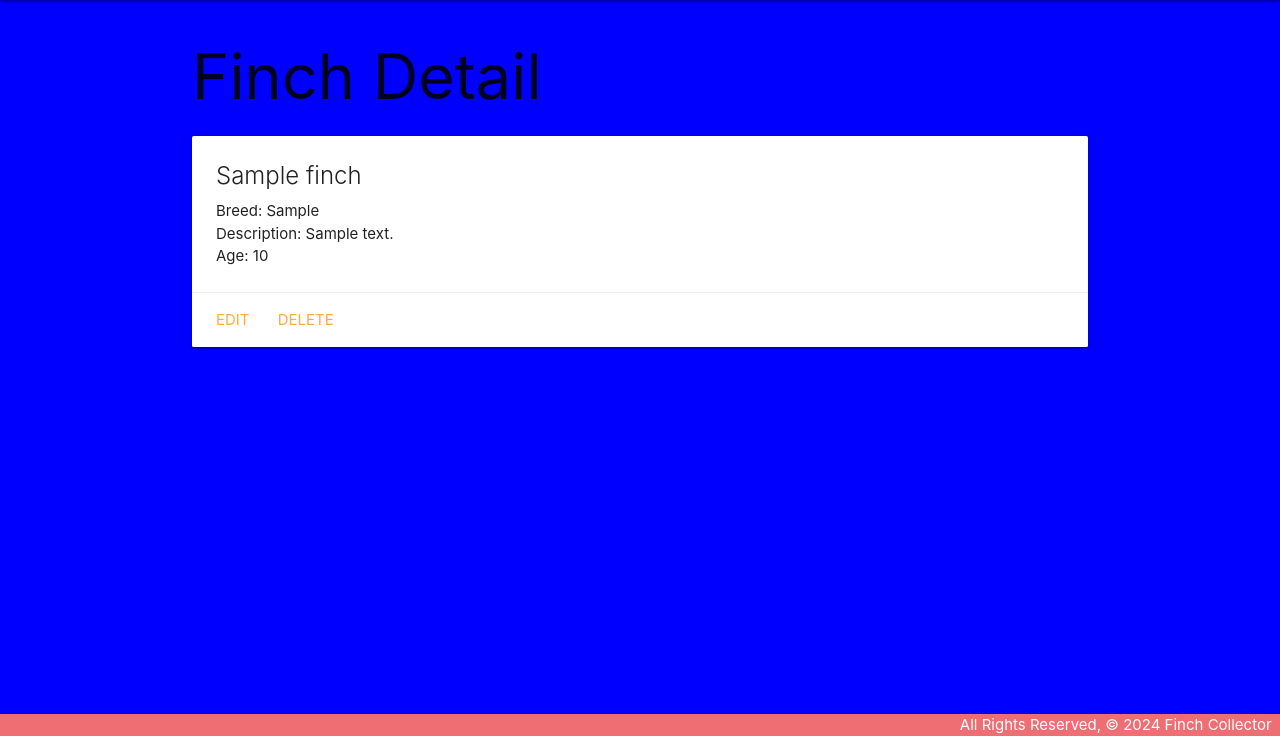
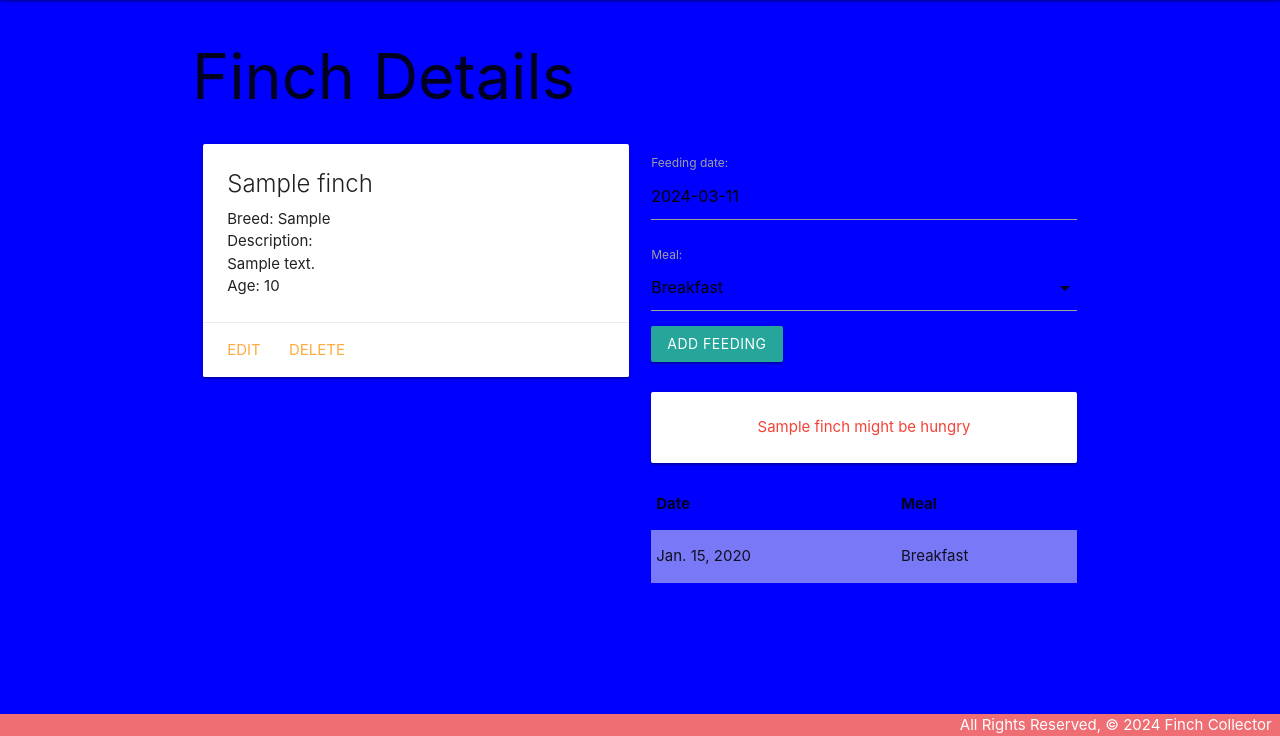
Before and after one commit to mathewhooler/finchcollector, a Django app: page /finches/1/ in a window 1280 px wide. Shown: the part 64-800 px from the top of the page. Run offline with Django 5.2, Linux system fonts and the light colour scheme; tables that the repository leaves empty hold one stand-in row (values such as "Sample post").

Commit message:
Finch Collector Lab Part 4

```diff
--- a/finchcollector/main_app/admin.py
+++ b/finchcollector/main_app/admin.py
@@ -1,5 +1,5 @@
 from django.contrib import admin
+from .models import Finch, Feeding
 
-# Register your models here.
-from .models import Finch
 admin.site.register(Finch)
+admin.site.register(Feeding)
--- /dev/null
+++ b/finchcollector/main_app/forms.py
@@ -0,0 +1,7 @@
+from django.forms import ModelForm
+from .models import Feeding
+
+class FeedingForm(ModelForm):
+  class Meta:
+    model = Feeding
+    fields = ['date', 'meal']
--- a/finchcollector/main_app/models.py
+++ b/finchcollector/main_app/models.py
@@ -1,5 +1,12 @@
 from django.db import models
 from django.urls import reverse
+from datetime import date
+
+MEALS = (
+    ('B', 'Breakfast'),
+    ('L', 'Lunch'),
+    ('D', 'Dinner')
+)
 
 class Finch(models.Model):
     name = models.CharField(max_length=100)
@@ -12,3 +19,19 @@ class Finch(models.Model):
 
     def get_absolute_url(self):
         return reverse('detail', kwargs={'finch_id': self.id})
+
+    def fed_for_today(self):
+        return self.feeding_set.filter(date=date.today()).count() >= len(MEALS)
+
+class Feeding(models.Model):
+    date = models.DateField('feeding date')
+    meal = models.CharField(
+        max_length=1,
+        choices=MEALS,
+        default=MEALS[0][0]
+    )
+    finch = models.ForeignKey(Finch, on_delete=models.CASCADE)
+    def __str__(self):
+        return f"{self.get_meal_display()} on {self.date}"
+    class Meta:
+        ordering = ['-date']
--- a/finchcollector/main_app/templates/base.html
+++ b/finchcollector/main_app/templates/base.html
@@ -14,7 +14,7 @@
       href="https://cdnjs.cloudflare.com/ajax/libs/materialize/1.0.0/css/materialize.min.css"
     />
     <link rel="stylesheet" type="text/css" href="{% static 'css/style.css' %}" />
-
+    <script src="https://cdnjs.cloudflare.com/ajax/libs/materialize/1.0.0/js/materialize.min.js"></script>
   </head>
   <body>
     <header class="navbar-fixed">
--- a/finchcollector/main_app/templates/finches/detail.html
+++ b/finchcollector/main_app/templates/finches/detail.html
@@ -1,18 +1,19 @@
-{% extends 'base.html' %} {% block content %}
+{% extends 'base.html' %}
+{% block content %}
 
-<h1>Finch Detail</h1>
+<h1>Finch Details</h1>
 
-
-
+<div class="row">
+  <div class="col s6">
     <div class="card">
       <div class="card-content">
-      <!-- Use double curly braces to render variable values -->
         <span class="card-title">{{ finch.name }}</span>
         <p>Breed: {{ finch.breed }}</p>
-      <p>Description: {{ finch.description }}</p>
+        <p>Description: {{ finch.description|linebreaks }}</p>
         {% if finch.age > 0 %}
           <p>Age: {{ finch.age }}</p>
         {% else %}
+          <p>Age: Finchling</p>
         {% endif %}
       </div>
       <div class="card-action">
@@ -20,5 +21,47 @@
         <a href="{% url 'finches_delete' finch.id %}">Delete</a>
       </div>
     </div>
+  </div>
+  <!-- New Markup Below -->
+  <div class="col s6">
+    <!-- add the action attribute as follows -->
+    <form action="{% url 'add_feeding' finch.id %}" method="POST">
+      {% csrf_token %}
+      {{ feeding_form.as_p }}
+      <input type="submit" class="btn" value="Add Feeding">
+    </form>
+    <br>
+    {% if finch.fed_for_today %}
+      <div class="card-panel teal-text center-align">{{finch.name}} has been fed all meals for today</div>
+    {% else %}
+      <div class="card-panel red-text center-align">{{finch.name}} might be hungry</div>
+    {% endif %}
+    <table class="striped">
+      <thead>
+        <tr><th>Date</th><th>Meal</th></tr>
+      </thead>
+      <tbody>
+        {% for feeding in finch.feeding_set.all %}
+          <tr>
+            <td>{{feeding.date}}</td>
+            <td>{{feeding.get_meal_display}}</td>
+          </tr>
+        {% endfor %}
+      </tbody>
+    </table>
+  </div>
+
+</div>
+<script>
+  const dateEl = document.getElementById('id_date');
+  M.Datepicker.init(dateEl, {
+    format: 'yyyy-mm-dd',
+    defaultDate: new Date(),
+    setDefaultDate: true,
+    autoClose: true
+  });
+  const selectEl = document.getElementById('id_meal');
+  M.FormSelect.init(selectEl);
+</script>
 
 {% endblock %}
--- a/finchcollector/main_app/urls.py
+++ b/finchcollector/main_app/urls.py
@@ -9,5 +9,5 @@ urlpatterns = [
  path('finches/create/', views.FinchCreate.as_view(), name='finches_create'),
  path('finches/<int:pk>/update/', views.FinchUpdate.as_view(), name='finches_update'),
  path('finches/<int:pk>/delete/', views.FinchDelete.as_view(), name='finches_delete'),
-
+ path('finches/<int:finch_id>/add_feeding/', views.add_feeding, name='add_feeding'),
 ]
--- a/finchcollector/main_app/views.py
+++ b/finchcollector/main_app/views.py
@@ -1,25 +1,34 @@
-from django.shortcuts import render
+from django.shortcuts import render, redirect
 from django.views.generic.edit import CreateView, UpdateView, DeleteView
 from .models import Finch
+from .forms import FeedingForm
 
 
 
 def home(request):
-    # Include the .html file extension - unlike when rendering EJS templates
     return render(request, 'home.html')
 
 def about(request):
-    # Include the .html file extension - unlike when rendering EJS templates
     return render(request, 'about.html')
 
 def index(request):
-    # Include the .html file extension - unlike when rendering EJS templates
     finches = Finch.objects.all()
     return render(request, 'finches/index.html', {'finches': finches})
 
 def finches_detail(request, finch_id):
-    finch = Finch.objects.get(id=finch_id)
-    return render(request, 'finches/detail.html', {'finch': finch} )
+  finch = Finch.objects.get(id=finch_id)
+  feeding_form = FeedingForm()
+  return render(request, 'finches/detail.html', {
+    'finch': finch, 'feeding_form': feeding_form
+  })
+
+def add_feeding(request, finch_id):
+  form = FeedingForm(request.POST)
+  if form.is_valid():
+    new_feeding = form.save(commit=False)
+    new_feeding.finch_id = finch_id
+    new_feeding.save()
+  return redirect('detail', finch_id=finch_id)
 
 class FinchCreate(CreateView):
   model = Finch
```
Also changed, not shown: finchcollector/main_app/migrations/0004_feeding.py (added), finchcollector/main_app/migrations/0005_alter_feeding_date.py (added). Lines whose indentation alone changed are shown as unchanged.
